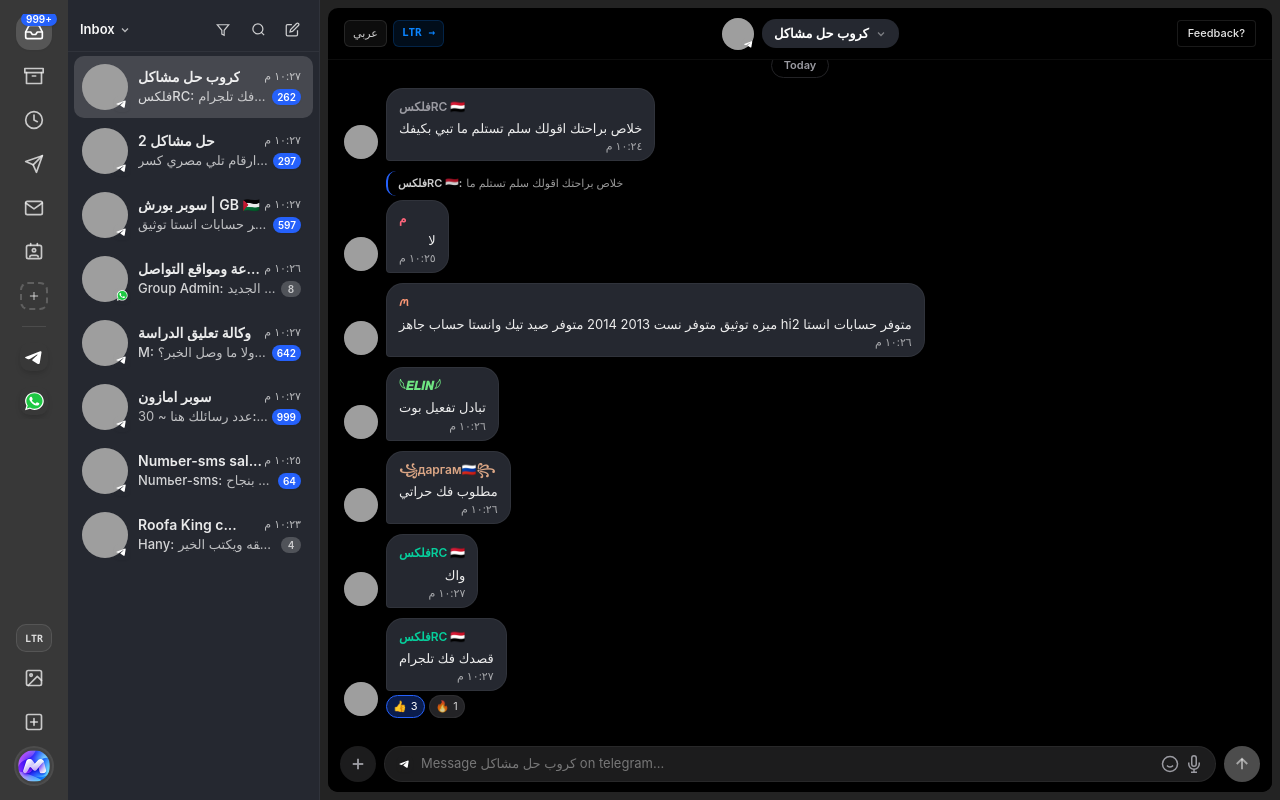
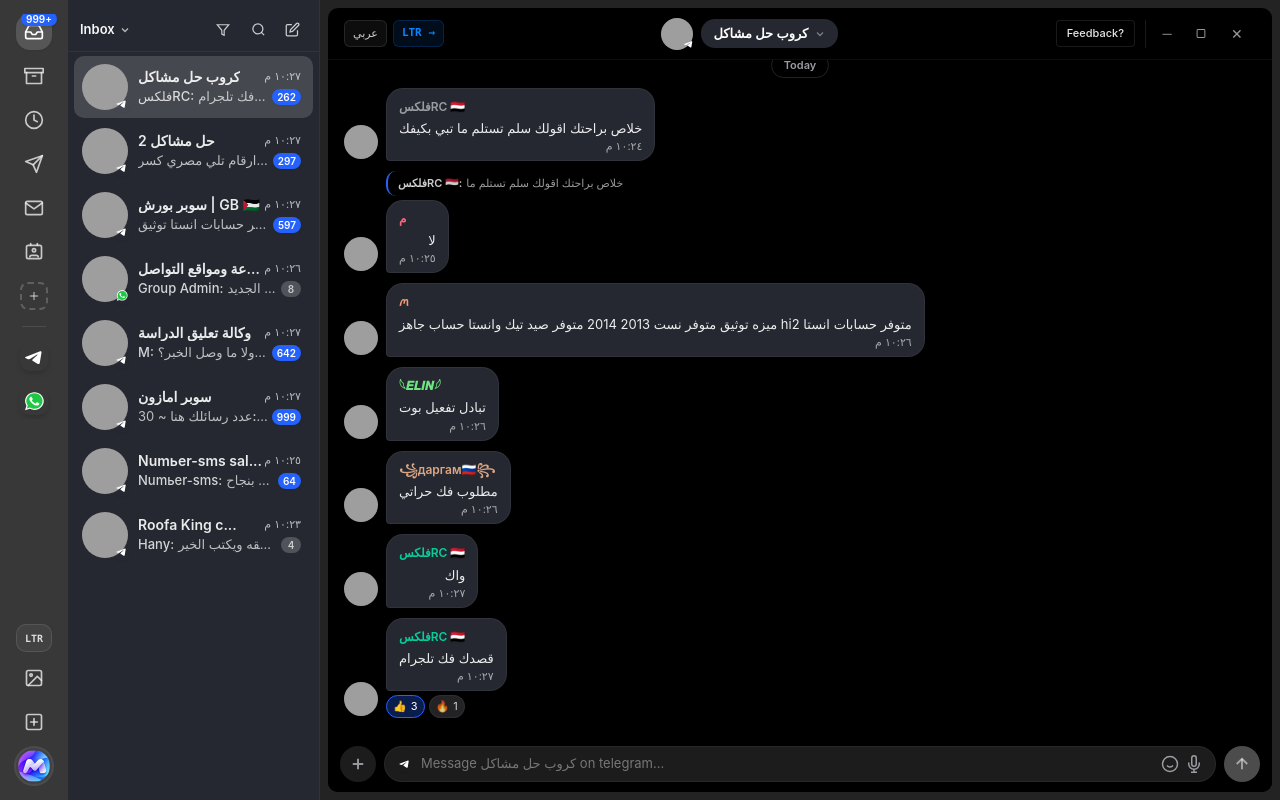
Before and after one commit to Mohivx/Mohivx-Messenger, a React (Vite) app: page / in a window 1280 px wide. Built offline with nearby package versions, Linux system fonts and the light colour scheme; grey boxes are pictures that could not be loaded.

Commit message:
feat: add native window controls, complete 15 networks parity, and empty state header

```diff
--- a/src/App.tsx
+++ b/src/App.tsx
@@ -425,9 +425,24 @@ export const App: React.FC = () => {
 
     const label = networkLabels[network] || network;
 
-    setNetworks((prev) =>
-      prev.map((n) => (n.id === network ? { ...n, connected: true, status: 'online' } : n))
-    );
+    setNetworks((prev) => {
+      const found = prev.some((n) => n.id === network);
+      if (found) {
+        return prev.map((n) => (n.id === network ? { ...n, connected: true, status: 'online' } : n));
+      }
+      return [
+        ...prev,
+        {
+          id: network,
+          name: label,
+          color: '#2EA4DB',
+          iconBg: '#2EA4DB',
+          category: 'chat',
+          connected: true,
+          status: 'online',
+        },
+      ];
+    });
 
     setAccounts((prev) => {
       if (prev.some((a) => a.networkId === network)) return prev;
--- a/src/components/ConversationView.tsx
+++ b/src/components/ConversationView.tsx
@@ -48,9 +48,64 @@ export const ConversationView: React.FC<ConversationViewProps> = ({
     }
   };
 
+  const renderWindowControls = () => (
+    <div className="flex items-center ms-1 border-s border-white/10 ps-1">
+      <button
+        onClick={() => (window as any).mohivxApi?.minimizeWindow?.()}
+        className="w-[34px] h-[28px] flex items-center justify-center text-white/60 hover:text-white hover:bg-white/10 transition-colors text-[13px]"
+        title="Minimize"
+      >
+        ─
+      </button>
+      <button
+        onClick={() => (window as any).mohivxApi?.maximizeWindow?.()}
+        className="w-[34px] h-[28px] flex items-center justify-center text-white/60 hover:text-white hover:bg-white/10 transition-colors text-[12px]"
+        title="Maximize"
+      >
+        ▢
+      </button>
+      <button
+        onClick={() => (window as any).mohivxApi?.closeWindow?.()}
+        className="w-[38px] h-[28px] flex items-center justify-center text-white/60 hover:text-white hover:bg-[#e81123] transition-colors text-[14px]"
+        title="Close"
+      >
+        ✕
+      </button>
+    </div>
+  );
+
   if (!thread) {
     return (
-      <div className="flex-1 h-screen bg-[#000000] rounded-[10px] m-[8px] flex flex-col items-center justify-center text-center p-[20px] select-none">
+      <div className="flex-1 h-[calc(100vh-16px)] bg-[#000000] rounded-[10px] m-[8px] flex flex-col overflow-hidden relative select-none">
+        {/* Top Header Bar for empty state */}
+        <div className="h-[52px] px-[16px] flex items-center justify-between border-b border-white/5 z-20 titlebar-drag-region">
+          <div className="titlebar-no-drag flex items-center gap-[6px]">
+            <button
+              onClick={() => setLanguage(language === 'ar' ? 'en' : 'ar')}
+              className="text-[11px] font-medium text-white/80 bg-white/5 hover:bg-white/10 px-[8px] py-[4px] rounded-[6px] border border-white/10 transition-colors"
+              title={t('languageLabel')}
+            >
+              {language === 'ar' ? 'EN' : 'عربي'}
+            </button>
+            <button
+              onClick={() => setDirectionMode(isRtl ? 'ltr' : 'rtl')}
+              className="text-[11px] font-mono font-semibold text-[#0a84ff] bg-[#0a84ff]/10 hover:bg-[#0a84ff]/20 px-[8px] py-[4px] rounded-[6px] border border-[#0a84ff]/20 transition-colors"
+              title={t('layoutDirection')}
+            >
+              {dir.toUpperCase()} {isRtl ? '←' : '→'}
+            </button>
+          </div>
+
+          <div className="titlebar-no-drag flex items-center gap-[6px]">
+            <button className="text-[11px] font-medium text-white/90 bg-black/60 hover:bg-white/10 px-[10px] py-[4px] rounded-[4px] border border-white/10 transition-colors">
+              {t('feedback')}
+            </button>
+            {renderWindowControls()}
+          </div>
+        </div>
+
+        {/* Empty state content */}
+        <div className="flex-1 flex flex-col items-center justify-center text-center p-[20px]">
           <div className="w-[64px] h-[64px] rounded-full bg-white/5 flex items-center justify-center mb-[16px]">
             <img src={mohivxLogo} alt="Mohivx" className="w-[42px] h-[42px] object-contain opacity-80" />
           </div>
@@ -58,6 +113,7 @@ export const ConversationView: React.FC<ConversationViewProps> = ({
           <p className="text-[13px] text-white/50 max-w-[320px]">
             {t('emptyDesc')}
           </p>
+        </div>
       </div>
     );
   }
@@ -105,10 +161,11 @@ export const ConversationView: React.FC<ConversationViewProps> = ({
         </div>
 
         {/* Right Feedback Pill & Window Controls */}
-        <div className="titlebar-no-drag flex items-center gap-[8px]">
+        <div className="titlebar-no-drag flex items-center gap-[6px]">
           <button className="text-[11px] font-medium text-white/90 bg-black/60 hover:bg-white/10 px-[10px] py-[4px] rounded-[4px] border border-white/10 transition-colors">
             {t('feedback')}
           </button>
+          {renderWindowControls()}
         </div>
       </div>
 
--- a/src/data/mockData.ts
+++ b/src/data/mockData.ts
@@ -11,6 +11,11 @@ export const INITIAL_NETWORKS: NetworkInfo[] = [
   { id: 'x', name: 'X', color: '#202124', iconBg: '#202124', category: 'social', connected: false, status: 'disconnected' },
   { id: 'googlemessages', name: 'Google Messages', color: '#1A73E8', iconBg: '#F6F6F6', category: 'chat', connected: false, status: 'disconnected' },
   { id: 'matrix', name: 'Matrix', color: '#0DBD8B', iconBg: '#0DBD8B', category: 'chat', connected: false, status: 'disconnected' },
+  { id: 'linkedin', name: 'LinkedIn', color: '#086CE1', iconBg: '#086CE1', category: 'work', connected: false, status: 'disconnected' },
+  { id: 'googlechat', name: 'Google Chat', color: '#0EBC5F', iconBg: '#F6F6F6', category: 'work', connected: false, status: 'disconnected' },
+  { id: 'line', name: 'LINE', color: '#06C755', iconBg: '#06C755', category: 'chat', connected: false, status: 'disconnected' },
+  { id: 'viber', name: 'Viber', color: '#7360F2', iconBg: '#7360F2', category: 'chat', connected: false, status: 'disconnected' },
+  { id: 'wechat', name: 'WeChat', color: '#07C160', iconBg: '#07C160', category: 'chat', connected: false, status: 'disconnected' },
 ];
 
 export const INITIAL_ACCOUNTS: Account[] = [];
```
Lines whose indentation alone changed are shown as unchanged.
